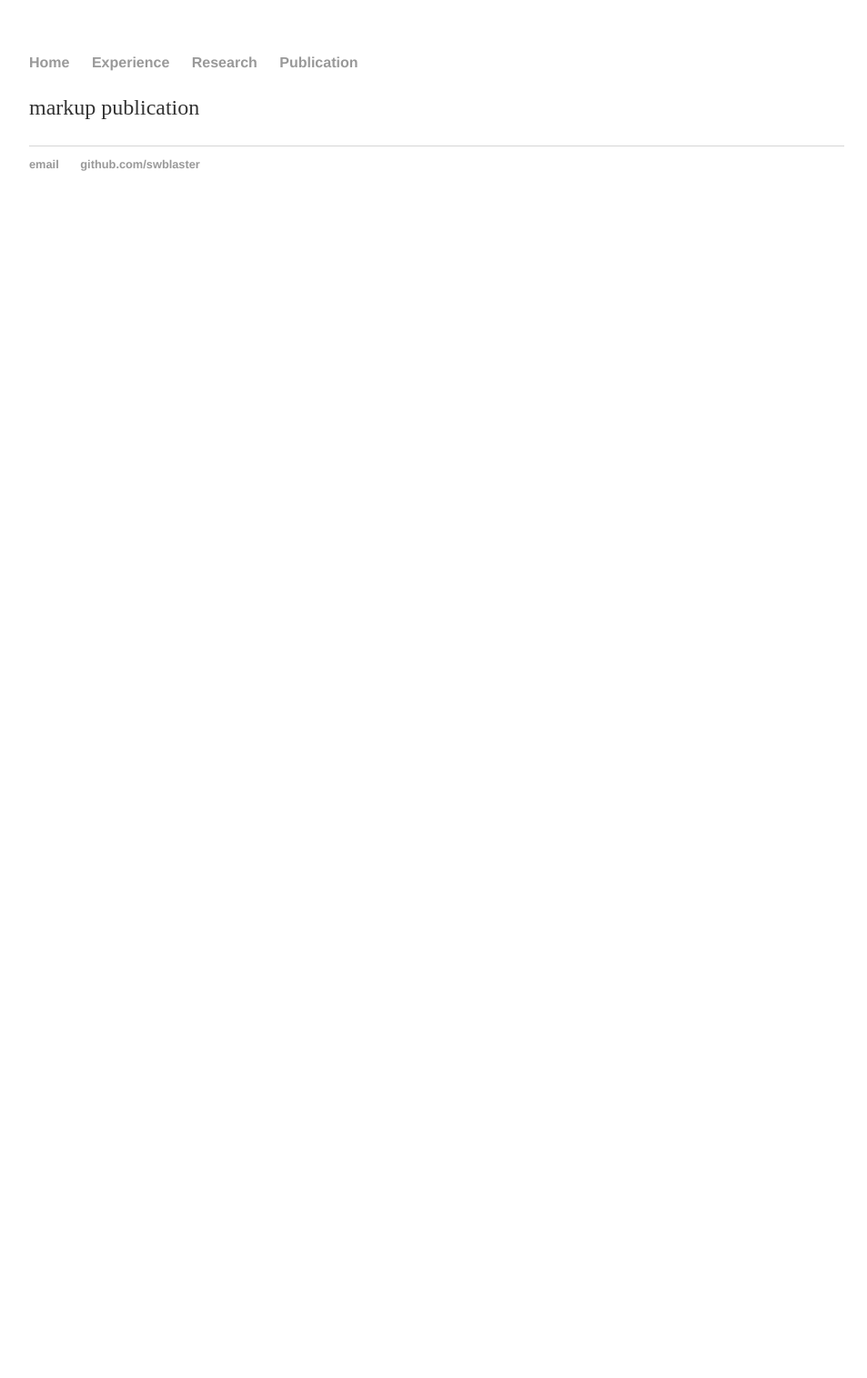
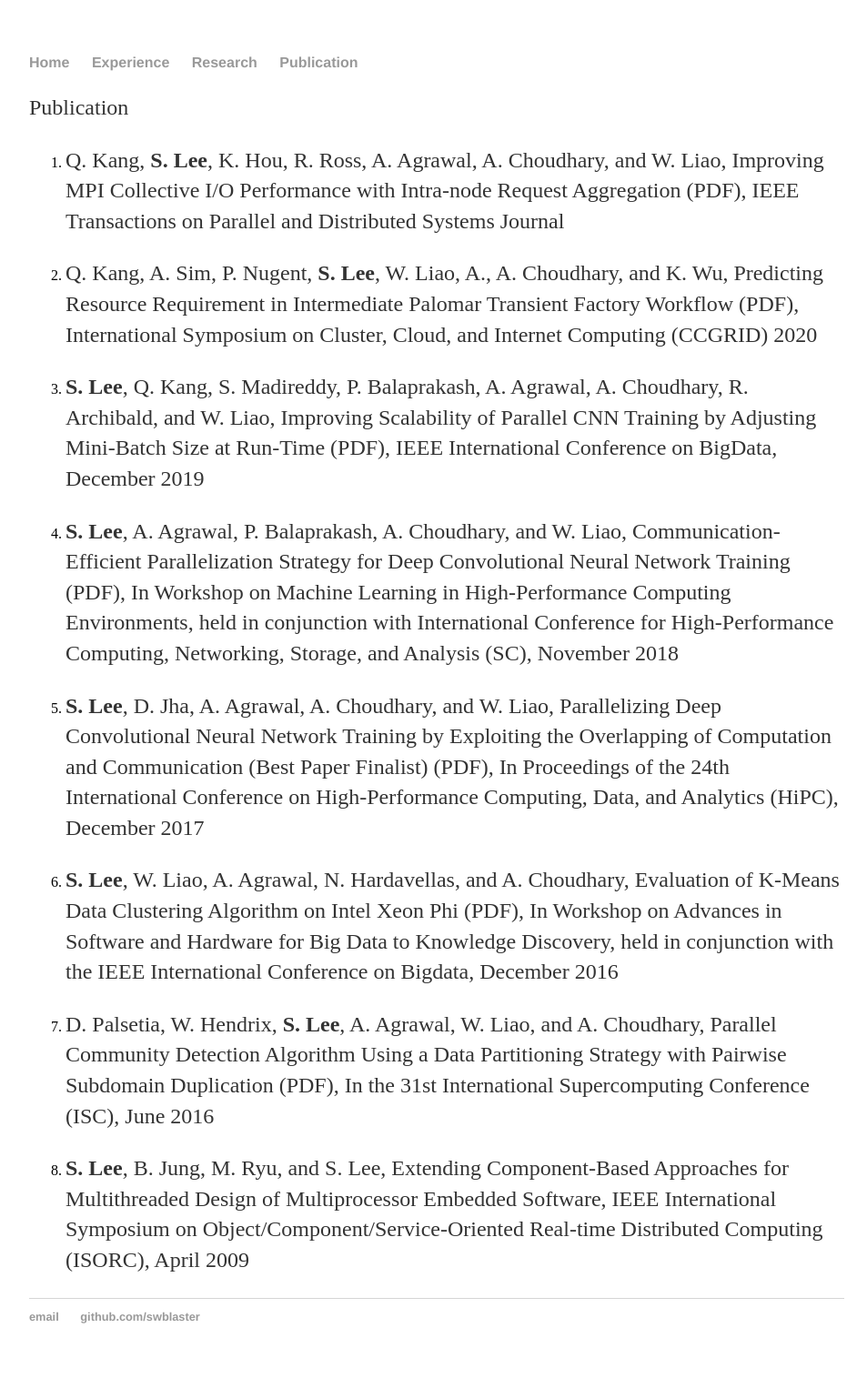
Before and after one commit to swblaster/swblaster.github.io, a Jekyll site: the page built from publication.md, in a window 1280 px wide. Shown: the whole page at 91% size, without its empty margins (160-1113 px from the left). Built offline with Jekyll 4.4.1, drawn with Linux system fonts in a browser that asks for light colours; Markdown is read by kramdown in place of the engine named in the settings; before the commit the page ends 900 px from its top, so only the background shows below that.

Commit message:
Update publication.md

```diff
--- a/publication.md
+++ b/publication.md
@@ -4,4 +4,20 @@ title: Publication
 permalink: /publication/
 ---
 
-markup publication
+Publication
+
+1. Q. Kang, **S. Lee**, K. Hou, R. Ross, A. Agrawal, A. Choudhary, and W. Liao, Improving MPI Collective I/O Performance with Intra-node Request Aggregation (PDF), IEEE Transactions on Parallel and Distributed Systems Journal
+
+2. Q. Kang, A. Sim, P. Nugent, **S. Lee**, W. Liao, A., A. Choudhary, and K. Wu, Predicting Resource Requirement in Intermediate Palomar Transient Factory Workflow (PDF), International Symposium on Cluster, Cloud, and Internet Computing (CCGRID) 2020
+
+3. **S. Lee**, Q. Kang, S. Madireddy, P. Balaprakash, A. Agrawal, A. Choudhary, R. Archibald, and W. Liao, Improving Scalability of Parallel CNN Training by Adjusting Mini-Batch Size at Run-Time (PDF), IEEE International Conference on BigData, December 2019
+
+4. **S. Lee**, A. Agrawal, P. Balaprakash, A. Choudhary, and W. Liao, Communication-Efficient Parallelization Strategy for Deep Convolutional Neural Network Training (PDF), In Workshop on Machine Learning in High-Performance Computing Environments, held in conjunction with International Conference for High-Performance Computing, Networking, Storage, and Analysis (SC), November 2018
+
+5. **S. Lee**, D. Jha, A. Agrawal, A. Choudhary, and W. Liao, Parallelizing Deep Convolutional Neural Network Training by Exploiting the Overlapping of Computation and Communication (Best Paper Finalist) (PDF), In Proceedings of the 24th International Conference on High-Performance Computing, Data, and Analytics (HiPC), December 2017
+
+6. **S. Lee**, W. Liao, A. Agrawal, N. Hardavellas, and A. Choudhary, Evaluation of K-Means Data Clustering Algorithm on Intel Xeon Phi (PDF), In Workshop on Advances in Software and Hardware for Big Data to Knowledge Discovery, held in conjunction with the IEEE International Conference on Bigdata, December 2016
+
+7. D. Palsetia, W. Hendrix, **S. Lee**, A. Agrawal, W. Liao, and A. Choudhary, Parallel Community Detection Algorithm Using a Data Partitioning Strategy with Pairwise Subdomain Duplication (PDF), In the 31st International Supercomputing Conference (ISC), June 2016
+
+8. **S. Lee**, B. Jung, M. Ryu, and S. Lee, Extending Component-Based Approaches for Multithreaded Design of Multiprocessor Embedded Software, IEEE International Symposium on Object/Component/Service-Oriented Real-time Distributed Computing (ISORC), April 2009
```
